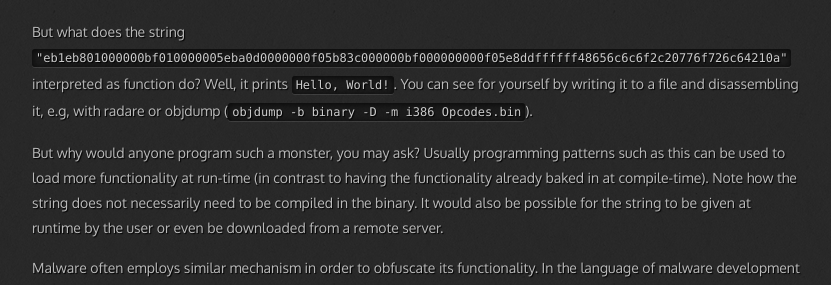
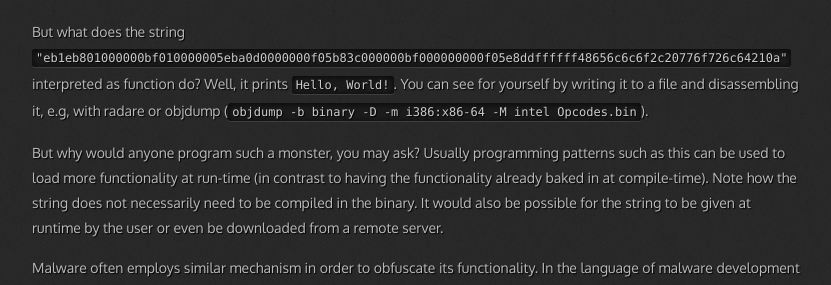
Before and after one commit to hkopp/hkopp.github.io, a Jekyll site: the page built from _posts/2023-02-02-a-dropper-in-golang.md, in a window 1280 px wide and 900 px high, scrolled down 1136 px. Shown: the part 155-440 px from the top of the window, without its empty margins (23-854 px from the left). Built offline with Jekyll 4.4.1, drawn with Linux system fonts in a browser that asks for light colours; nearby versions of some CDN libraries.

Commit message:
fix parameter

```diff
--- a/_posts/2023-02-02-a-dropper-in-golang.md
+++ b/_posts/2023-02-02-a-dropper-in-golang.md
@@ -73,7 +73,7 @@ decoded string as a function and executes it.
 But what does the string
 `"eb1eb801000000bf010000005eba0d0000000f05b83c000000bf000000000f05e8ddffffff48656c6c6f2c20776f726c64210a"`
 interpreted as function do? Well, it prints `Hello, World!`.
-You can see for yourself by writing it to a file and disassembling it, e.g, with radare or objdump (`objdump -b binary -D -m i386 Opcodes.bin`).
+You can see for yourself by writing it to a file and disassembling it, e.g, with radare or objdump (`objdump -b binary -D -m i386:x86-64 -M intel Opcodes.bin`).
 
 But why would anyone program such a monster, you may ask?
 Usually programming patterns such as this can be used to load more functionality at run-time (in contrast to having the functionality already baked in at compile-time).
```
